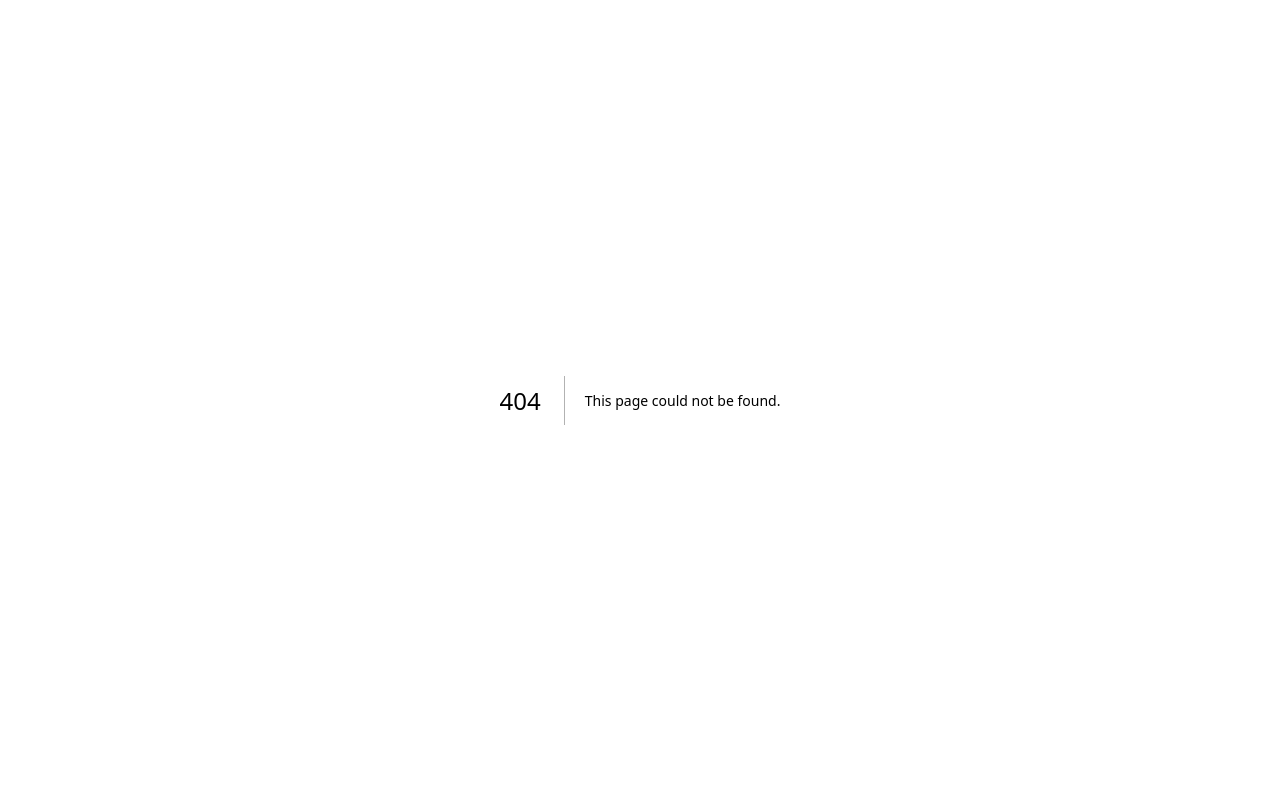
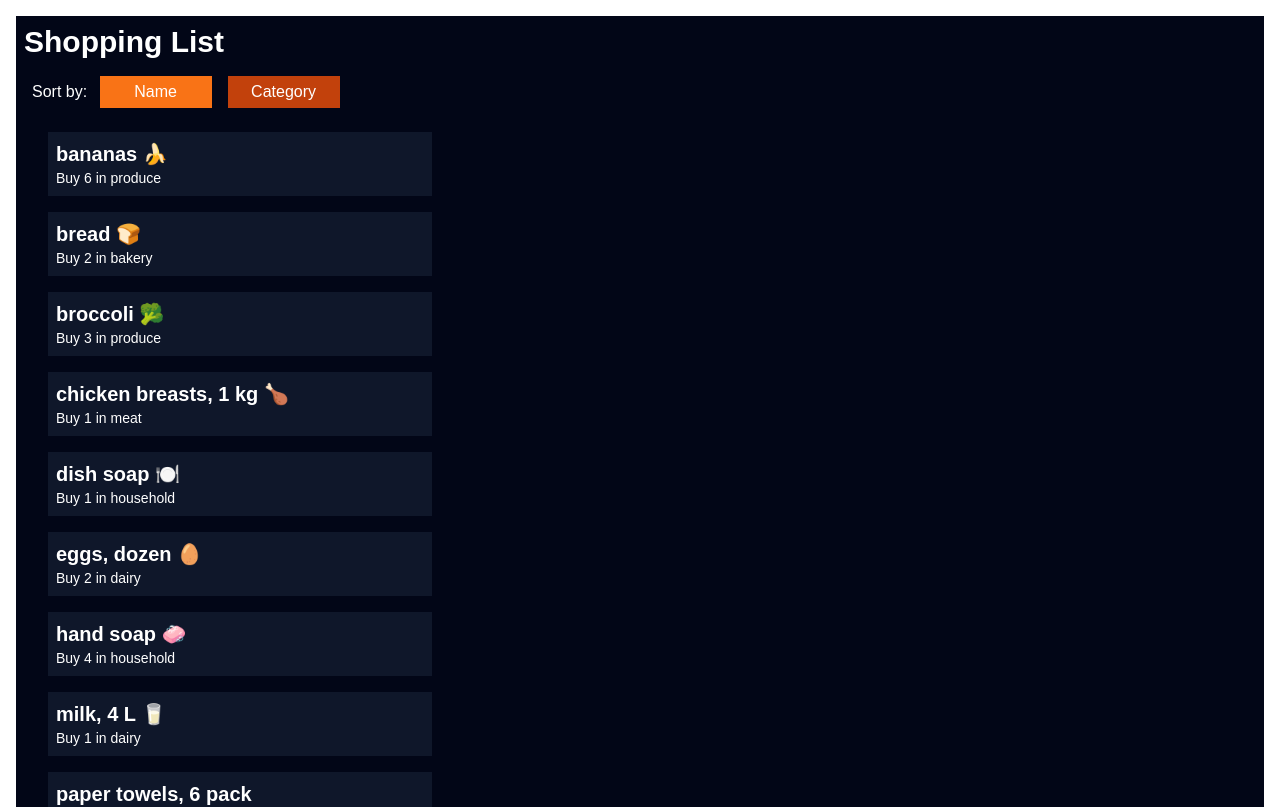
Before and after one commit to Wang2388/cprg306-assignments, a Next.js app: page /week-6 in a window 1280 px wide. Before the commit this address had no page. Shown: the top 807 px of the page. Built offline with nearby package versions, Linux system fonts and the light colour scheme.

Commit message:
Initial Commit
First update week-6

```diff
--- a/app/page.js
+++ b/app/page.js
@@ -7,6 +7,7 @@ export default function Home() {
       <Link href= "week-3/" className = "text-2xl m-3">Week 3</Link><br/>
       <Link href= "week-4/" className = "text-2xl m-3">Week 4</Link><br/>
       <Link href= "week-5/" className = "text-2xl m-3">Week 5</Link><br/>
+      <Link href= "week-6/" className = "text-2xl m-3">Week 6</Link><br/>
     </main>
   );
 }
--- a/app/week-3/item-list.js
+++ b/app/week-3/item-list.js
@@ -1,3 +1,6 @@
+"use client"
+
+import { useState } from "react"
 import Item from "./item"
 
 export default function ItemList({name, quantity, category}){
@@ -72,6 +75,7 @@ export default function ItemList({name, quantity, category}){
     quantity: 4,
     category: "household",
   };
+
   return (
     <main className="m-4 text-white bg-slate-950 flex flex-col">
       <h2 className="text-3xl font-bold m-2">Shopping List</h2>
--- a/app/week-5/new-item.js
+++ b/app/week-5/new-item.js
@@ -36,6 +36,7 @@ export default function Quantity () {
         }
       }
     }
+    };
     const handleNameChange = (event) => {
         setName(event.target.value);
     };
--- /dev/null
+++ b/app/week-6/item-list.js
@@ -0,0 +1,43 @@
+"use client";
+import Item from "./item";
+import itemsJson from "./items.json";
+import React, { useState } from 'react';
+
+
+export default function ItemList(){
+  const [sortBy, setSortBy] = useState("name");
+
+  let items = [...itemsJson]; // a copy of itemsJson
+
+  if (sortBy == "name") {
+    items.sort((a, b) => a.name.localeCompare(b.name));
+  };
+
+  if (sortBy == "category"){
+    items.sort((a, b) => a.category.localeCompare(b.category));
+  };
+
+
+  return (
+    <main className="m-4 text-white bg-slate-950 flex flex-col">
+      {/* <form onChange={handleSubmit} className = "p-2 m-4 text-white max-w-sm w-full"> */}
+      <h2 className="text-3xl font-bold m-2">Shopping List</h2>
+      <div className="px-4">
+        <div>
+        <label for="sort">Sort by: </label>
+        <button className="bg-orange-500 p-1 m-2 w-28" onClick={()=>setSortBy("name")}>Name</button>
+        <button className="bg-orange-700 p-1 m-2 w-28" onClick={()=>setSortBy("category")}>Category</button>
+        </div>
+        <ul>
+          {items.map((item) => (
+          <li key={item.name}  className="p-2 m-4 bg-slate-900 max-w-sm">
+            <h2 className="text-xl font-bold">{item.name}</h2>
+            <div className="text-sm">Buy {item.quantity} in {item.category}</div>
+          </li>
+        ))}
+        </ul>
+      </div>
+
+  </main>
+  );
+}
--- /dev/null
+++ b/app/week-6/item.js
@@ -0,0 +1,10 @@
+
+export default function Item(props) {
+    return (
+      <div>
+        <p>name: {props.name}</p>
+        <p>quantity: {props.quantity}</p>
+        <p>category: {props.category}</p>
+      </div>
+    );
+  }
--- /dev/null
+++ b/app/week-6/items.json
@@ -0,0 +1,74 @@
+[
+    {
+      "id": "1h2GJKH12gkHG31h1H",
+      "name": "milk, 4 L 🥛",
+      "quantity": 1,
+      "category": "dairy"
+    },
+    {
+      "id": "2KJH3k2j3H1k2J3K1H",
+      "name": "bread 🍞",
+      "quantity": 2,
+      "category": "bakery"
+    },
+    {
+      "id": "3h2KJH3k2j3H1k2J3",
+      "name": "eggs, dozen 🥚",
+      "quantity": 2,
+      "category": "dairy"
+    },
+    {
+      "id": "4k2J3K1H2GJKH12gk",
+      "name": "bananas 🍌",
+      "quantity": 6,
+      "category": "produce"
+    },
+    {
+      "id": "5H1h1H2KJH3k2j3H",
+      "name": "broccoli 🥦",
+      "quantity": 3,
+      "category": "produce"
+    },
+    {
+      "id": "6H1k2J3K1H2GJKH1",
+      "name": "chicken breasts, 1 kg 🍗",
+      "quantity": 1,
+      "category": "meat"
+    },
+    {
+      "id": "7gkHG31h1H2KJH3k",
+      "name": "pasta sauce 🍝",
+      "quantity": 3,
+      "category": "canned goods"
+    },
+    {
+      "id": "8j3H1k2J3K1H2GJK",
+      "name": "spaghetti, 454 g 🍝",
+      "quantity": 2,
+      "category": "dry goods"
+    },
+    {
+      "id": "9H12gkHG31h1H2KJ",
+      "name": "toilet paper, 12 pack 🧻",
+      "quantity": 1,
+      "category": "household"
+    },
+    {
+      "id": "10H3k2j3H1k2J3K1",
+      "name": "paper towels, 6 pack",
+      "quantity": 1,
+      "category": "household"
+    },
+    {
+      "id": "11k2J3K1H2GJKH12",
+      "name": "dish soap 🍽️",
+      "quantity": 1,
+      "category": "household"
+    },
+    {
+      "id": "12GJKH12gkHG31h1",
+      "name": "hand soap 🧼",
+      "quantity": 4,
+      "category": "household"
+    }
+  ]
--- /dev/null
+++ b/app/week-6/page.js
@@ -0,0 +1,9 @@
+import ItemList from "./item-list";
+
+export default function Page() {
+  return (
+    <main>
+      <ItemList/>
+    </main>
+  );
+}
```
Also changed, not shown: 1 other file (tests, documents, lock files or other folders).
